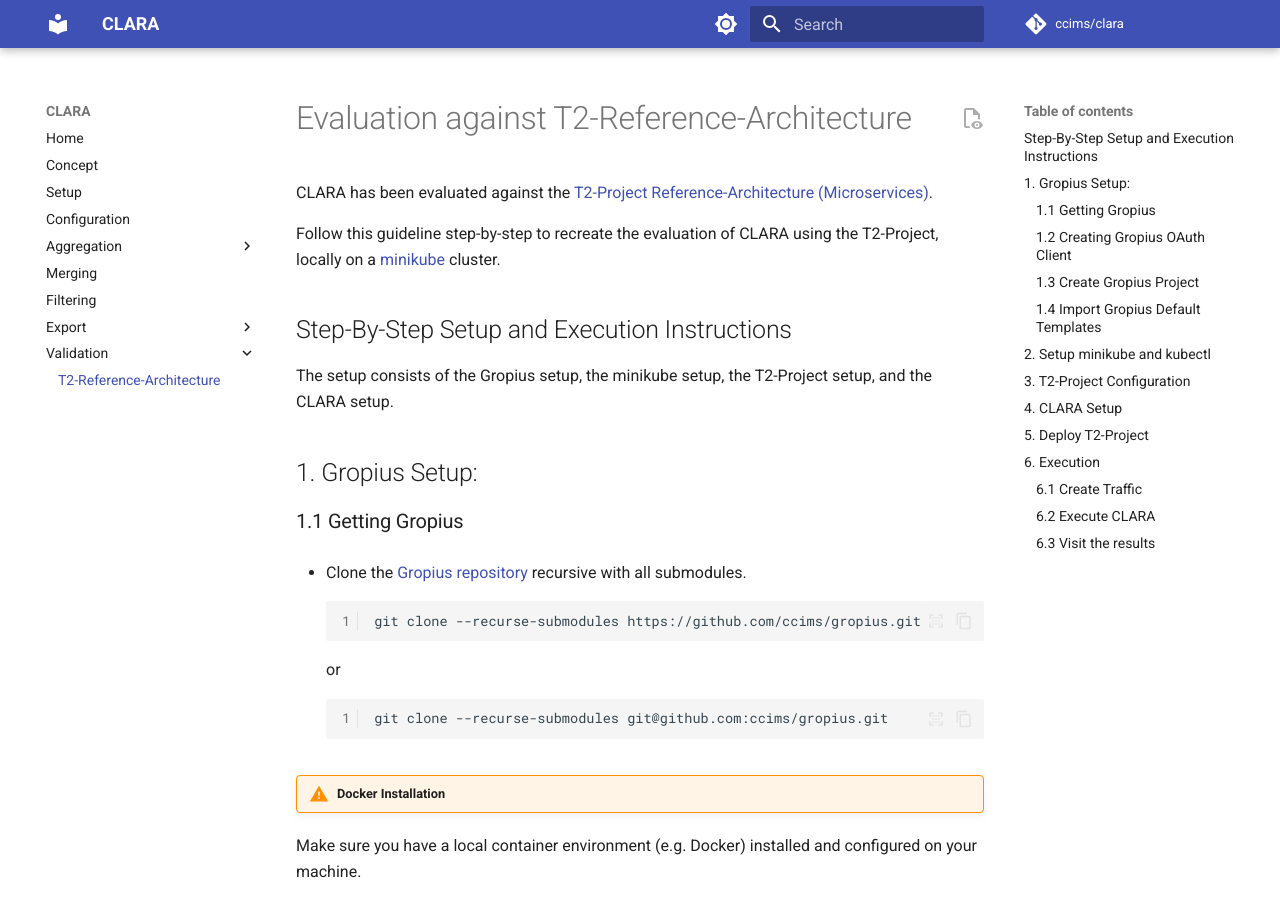
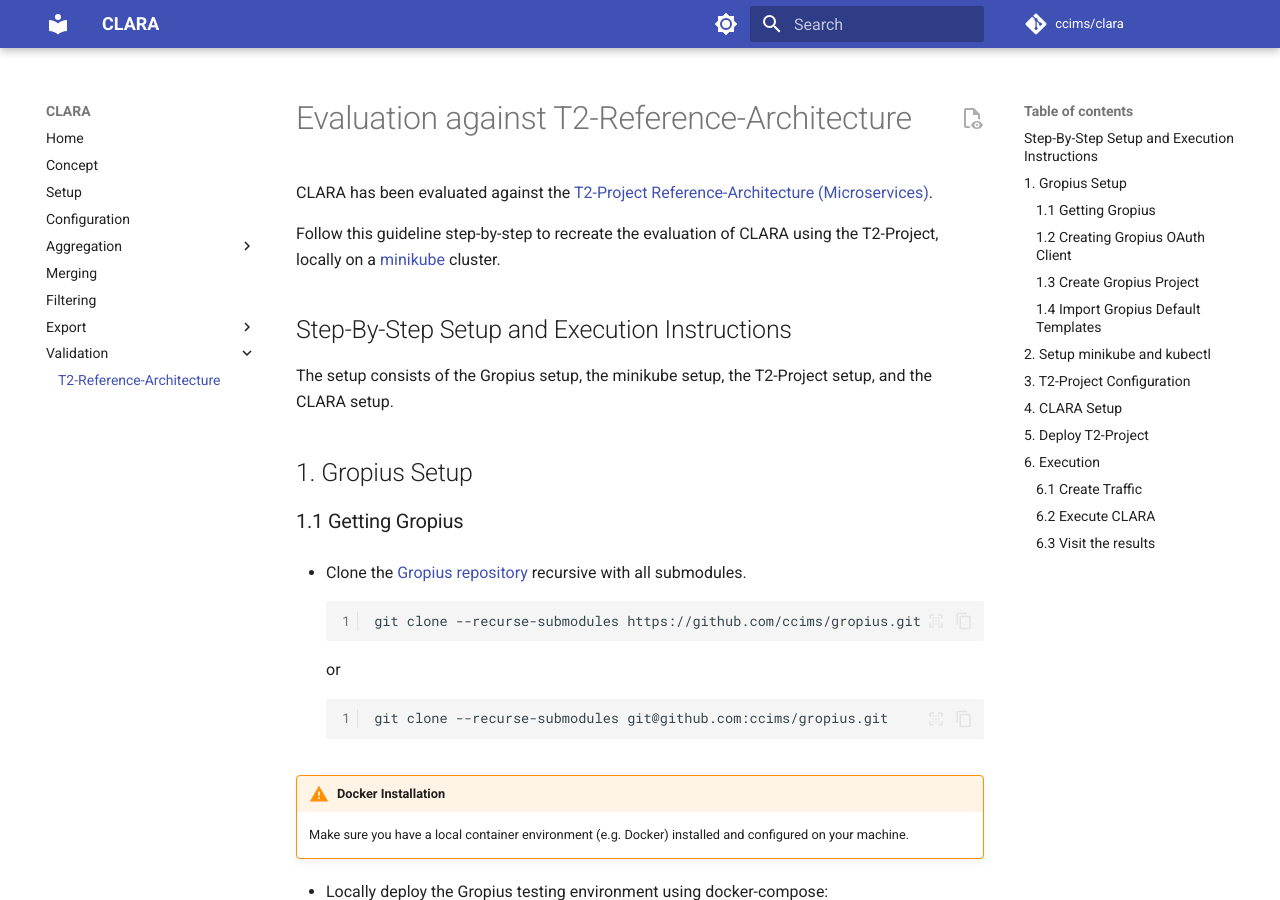
Before and after one commit to ccims/clara, an MkDocs documentation site: the page built from docs/content/validation/t2-reference-architecture/index.md, in a window 1280 px wide and 900 px high. Built offline with MkDocs 1.6.1 and Material for MkDocs 9.7.7, drawn with Linux system fonts in a browser that asks for light colours; comment, search, counter and statistics services are not loaded.

````diff
--- a/clara-app/version.txt
+++ b/clara-app/version.txt
@@ -1 +1 @@
-1.2.0
+1.2.1
--- a/docs/content/validation/t2-reference-architecture/index.md
+++ b/docs/content/validation/t2-reference-architecture/index.md
@@ -8,7 +8,7 @@ Follow this guideline step-by-step to recreate the evaluation of CLARA using the
 ## Step-By-Step Setup and Execution Instructions
 The setup consists of the Gropius setup, the minikube setup, the T2-Project setup, and the CLARA setup.
 
-## 1. Gropius Setup:
+## 1. Gropius Setup
 ### 1.1 Getting Gropius
 
 - Clone the [Gropius repository](https://github.com/ccims/gropius) recursive with all submodules.
@@ -21,7 +21,7 @@ The setup consists of the Gropius setup, the minikube setup, the T2-Project setu
     git clone --recurse-submodules git@github.com:ccims/gropius.git
     ```
 !!! warning "Docker Installation"
-Make sure you have a local container environment (e.g. Docker) installed and configured on your machine.
+    Make sure you have a local container environment (e.g. Docker) installed and configured on your machine.
 
 - Locally deploy the Gropius testing environment using docker-compose:
     ```sh
@@ -49,10 +49,10 @@ Make sure you have a local container environment (e.g. Docker) installed and con
 - Create a new Project in Gropius by again opening the Gropius UI under http://localhost:4200 and logging in as the default admin (admin/admin).
 - Click on the tab `Projects` in the top menu.
 - On the right menu hit the `+` to create a Project:
-  - Enter any name that suites you.
-  - Enter any description that suites you.
-  - For repository URL simply enter: `https://example.org`
-  - Hit `create project`.
+    * Enter any name that suites you.
+    * Enter any description that suites you.
+    * For repository URL simply enter: `https://example.org`
+    * Hit `create project`.
 - Click on the newly created project in the list and copy the project's UUID from the URL and store it where you find it again.
 
 ### 1.4 Import Gropius Default Templates
@@ -114,8 +114,8 @@ Make sure you have a local container environment (e.g. Docker) installed and con
 - You will deploy the microservices below in [5. Deploy T2-Project](#5-deploy-t2-project) **after** the CLARA setup.
 ## 4. CLARA Setup
 - Setup CLARA on your local machine as described in steps 1 and 2 on the [setup page](../../setup/index.md#1-prerequisites).
-  - Use `clara` as the target namespace.
-  - In step 2.1 you can skip the injection of the annotations into the deployments, as you have already done this.
+    * Use `clara` as the target namespace.
+    * In step 2.1 you can skip the injection of the annotations into the deployments, as you have already done this.
 - **DO NOT RUN CLARA YET**, as the T2-Project is not yet deployed.
 
 ## 5. Deploy T2-Project
@@ -125,7 +125,7 @@ Make sure you have a local container environment (e.g. Docker) installed and con
     ./start-microservices.sh clara
     ```
 - Describe the pods with `kubectl -n clara describe pod <any-pod>` and ensure they have `OTLP` attributes inside the description-yaml.
-  - If not, check the OpenTelemetry auto-instrumentation [troubleshooting page](https://opentelemetry.io/docs/kubernetes/operator/troubleshooting/automatic/).
+    * If not, check the OpenTelemetry auto-instrumentation [troubleshooting page](https://opentelemetry.io/docs/kubernetes/operator/troubleshooting/automatic/).
 - For further questions regarding the T2-Project, check the official [deployment instructions](https://t2-documentation.readthedocs.io/en/latest/microservices/deploy.html).
 
 
````
Also changed, not shown: other parts of docs/content/validation/t2-reference-architecture/index.md (+6 -6 lines).
